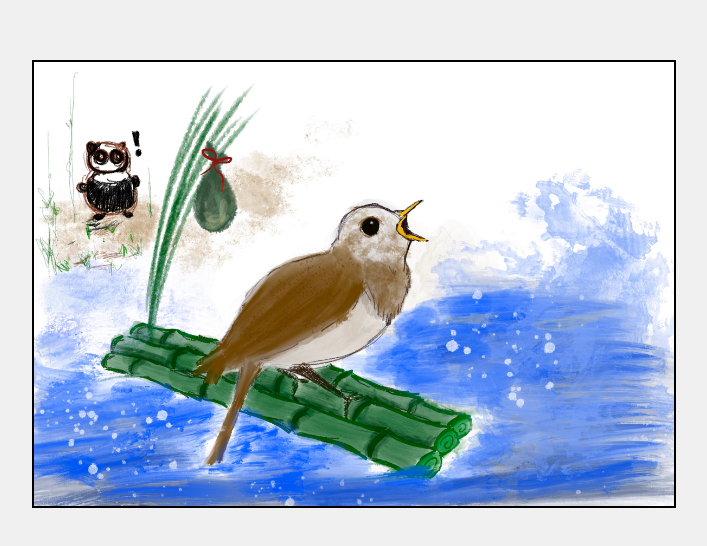
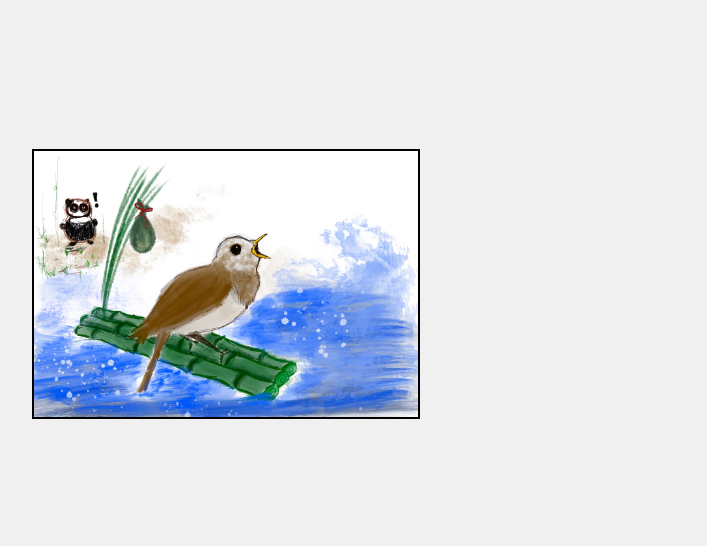
Before and after one commit to ammatsui/podarunochok.github.io, a plain HTML site: page index.html in a window 1280 px wide. Shown: the part 114-660 px from the top of the page, without its empty margins (288-995 px from the left). Drawn offline with Linux system fonts and the light colour scheme.

Commit message:
Update index.html

```diff
--- a/index.html
+++ b/index.html
@@ -18,7 +18,7 @@
             max-width: 800px; /* Optional: max-width to prevent the image from becoming too large */
         }
         .clickable-image img {
-            width: 100%; /* Image takes up 100% of the .clickable-image container's width */
+            width: 60%; /* Image takes up 100% of the .clickable-image container's width */
             height: auto; /* Maintain aspect ratio */
             border: 2px solid #000;
             cursor: pointer;
```
